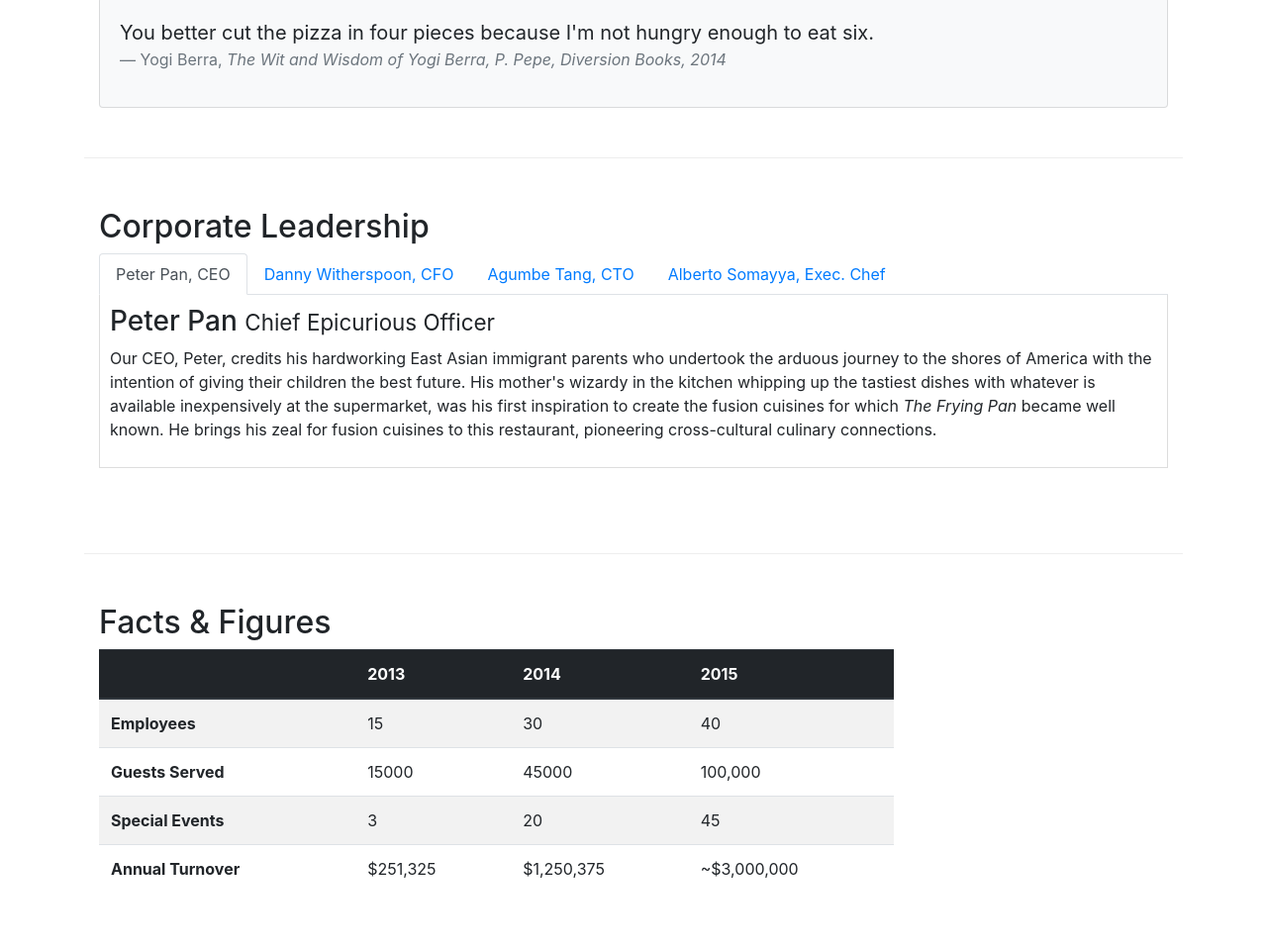
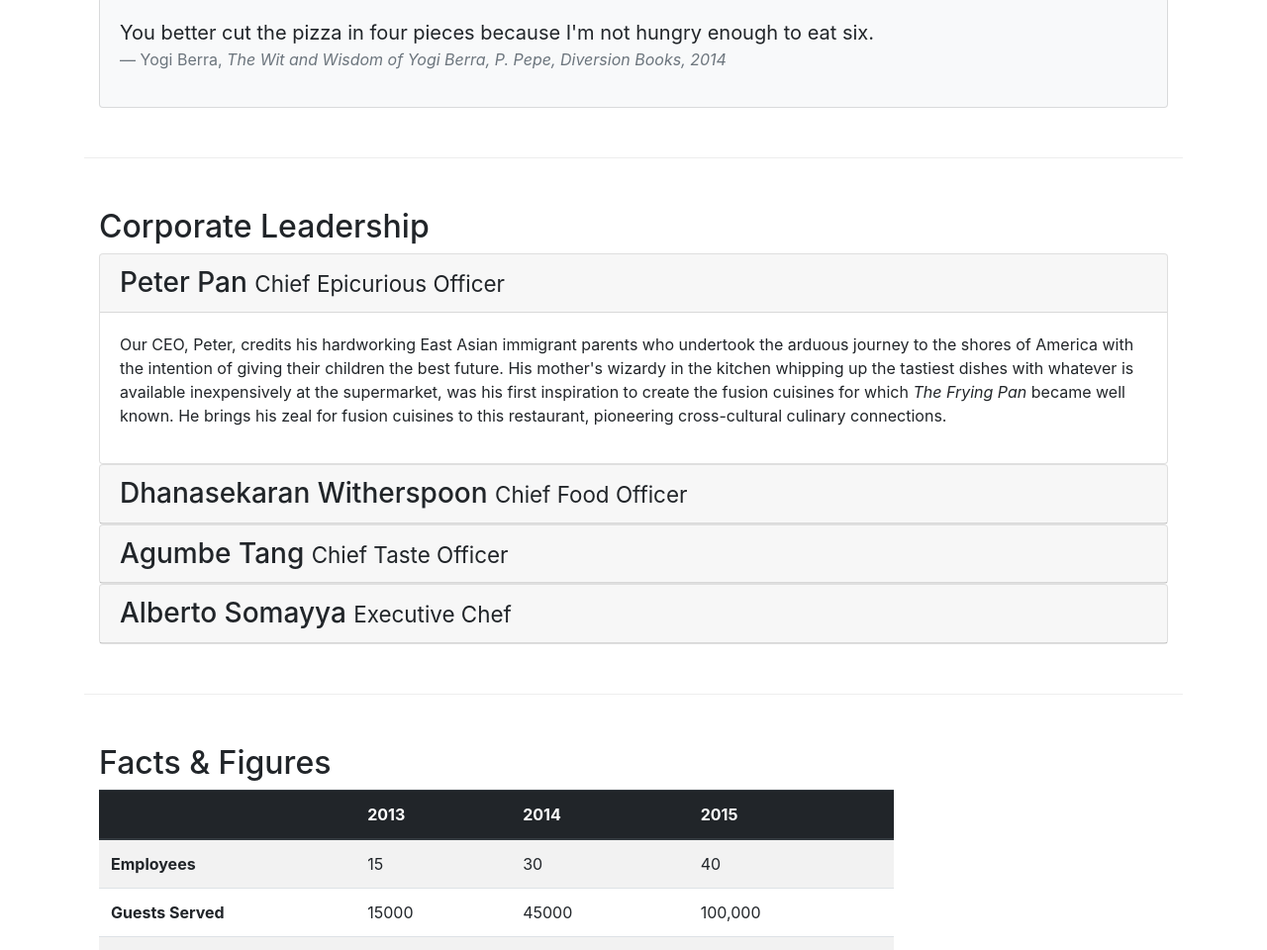
Before and after one commit to vaibhavdev/conFusion, a website: page aboutus.html in a window 1280 px wide. Shown: the part 812-1772 px from the top of the page at 99% size. Drawn offline with nearby package versions, Linux system fonts and the light colour scheme.

Commit message:
Accordion

```diff
--- a/aboutus.html
+++ b/aboutus.html
@@ -96,7 +96,7 @@
             </div>
         </div>
 
-        <div class="row row-content">
+        <!--<div class="row row-content">
             <div class="col-12">
                 <h2>Corporate Leadership</h2>
                 <ul class="nav nav-tabs">
@@ -133,6 +133,70 @@
                     <div role="tabpanel" class="tab-pane fade" id="alberto">
                         <h3>Alberto Somayya <small>Executive Chef</small></h3>
                         <p class="d-none d-sm-block">Award winning three-star Michelin chef with wide International experience having worked closely with whos-who in the culinary world, he specializes in creating mouthwatering Indo-Italian fusion experiences. He says, <em>Put together the cuisines from the two craziest cultures, and you get a winning hit! Amma Mia!</em></p>
+                    </div>
+                </div>
+            </div>
+        </div>-->
+
+        <div class="row row-content">
+            <div class="col-12">
+                <h2>Corporate Leadership</h2>
+                <div id="accordion">
+                    <div class="card">
+                        <div class="card-header" role="tab" id="peterhead">
+                            <h3 class="mb-0">
+                                <a data-toggle="collapse" data-target="#peter">
+                                Peter Pan <small>Chief Epicurious Officer</small>
+                                </a>
+                            </h3>
+                        </div>
+                        <div class="collapse show" id="peter" data-parent="#accordion">
+                            <div class="card-body">
+                                <p class="d-none d-sm-block">Our CEO, Peter, credits his hardworking East Asian immigrant parents who undertook the arduous journey to the shores of America with the intention of giving their children the best future. His mother's wizardy in the kitchen whipping up the tastiest dishes with whatever is available inexpensively at the supermarket, was his first inspiration to create the fusion cuisines for which <em>The Frying Pan</em> became well known. He brings his zeal for fusion cuisines to this restaurant, pioneering cross-cultural culinary connections.</p>
+                            </div>
+                        </div>
+                    </div>
+                    <div class="card">
+                        <div class="card-header" role="tab" id="dannyhead">
+                            <h3 class="mb-0">
+                                <a class="collapsed" data-toggle="collapse" data-target="#danny">
+                                Dhanasekaran Witherspoon <small>Chief Food Officer</small>
+                                </a>
+                            </h3>
+                        </div>
+                        <div class="collapse" id="danny" data-parent="#accordion">
+                            <div class="card-body">
+                                <p class="d-none d-sm-block">Our CFO, Danny, as he is affectionately referred to by his colleagues, comes from a long established family tradition in farming and produce. His experiences growing up on a farm in the Australian outback gave him great appreciation for varieties of food sources. As he puts it in his own words, <em>Everything that runs, wins, and everything that stays, pays!</em></em></p>
+                            </div>
+                        </div>
+                    </div>
+                    <div class="card">
+                        <div class="card-header" role="tab" id="agumbehead">
+                            <h3 class="mb-0">
+                                <a class="collapsed" data-toggle="collapse" data-target="#agumbe">
+                                Agumbe Tang <small>Chief Taste Officer</small>
+                                </a>
+                            </h3>
+                        </div>
+                        <div class="collapse" id="agumbe" data-parent="#accordion">
+                            <div class="card-body">
+                                <p class="d-none d-sm-block">Blessed with the most discerning gustatory sense, Agumbe, our CTO, personally ensures that every dish that we serve meets his exacting tastes. Our chefs dread the tongue lashing that ensues if their dish does not meet his exacting standards. He lives by his motto, <em>You click only if you survive my lick.</em></p>
+                            </div>
+                        </div>
+                    </div>
+                    <div class="card">
+                        <div class="card-header" role="tab" id="albertohead">
+                            <h3 class="mb-0">
+                                <a class="collapsed" data-toggle="collapse" data-target="#alberto">
+                                Alberto Somayya <small>Executive Chef</small>
+                                </a>
+                            </h3>
+                        </div>
+                        <div class="collapse" id="alberto" data-parent="#accordion">
+                            <div class="card-body">
+                                <p class="d-none d-sm-block">Award winning three-star Michelin chef with wide International experience having worked closely with whos-who in the culinary world, he specializes in creating mouthwatering Indo-Italian fusion experiences. He says, <em>Put together the cuisines from the two craziest cultures, and you get a winning hit! Amma Mia!</em></em></p>
+                            </div>
+                        </div>
                     </div>
                 </div>
             </div>
```
